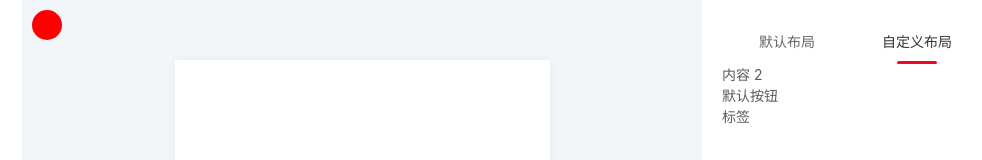
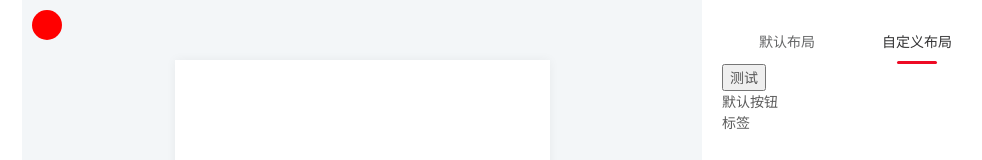
Before and after one commit to yanghuanrong/RelaxH5, a Vue app: page / in a window 1280 px wide. Both pictures are taken after a click on the tab "自定义布局". Shown: the top 160 px of the page, without its empty margins (278-1260 px from the left). Built offline with nearby package versions, Linux system fonts and the light colour scheme; what @components/index would draw is missing.

Commit message:
解决拖拽克隆问题

```diff
--- a/client/views/editProject/rightComponent/index.vue
+++ b/client/views/editProject/rightComponent/index.vue
@@ -7,6 +7,7 @@
             :list="list"
             :options="{sort:false}"
             :group="{ name: 'layouts', pull: 'clone', put: false}"
+            :clone="clone"
           >
             <Container
               v-for="(item, i) in list"
@@ -16,13 +17,16 @@
             />
           </draggable>
         </van-tab>
-        <van-tab title="自定义布局">内容 2</van-tab>
+        <van-tab title="自定义布局">
+          <button @click="test">测试</button>
+        </van-tab>
       </van-tabs>
 
       <draggable
         :list="component"
         :options="{sort:false}"
         :group="{ name: 'layouts', pull: 'clone', put: false}"
+        :clone="clone"
       >
         <template v-for="(item, i) in component">
           <div :key="'component' + i">{{item.componentText}}</div>
@@ -66,9 +70,13 @@ export default {
       layoutTab: 0
     };
   },
-  watch:{
-    list(value){
-      console.log(value, 1)
+  methods: {
+    test(){
+      console.log(this.list)
+    },
+    clone(obj){
+      const newObj = JSON.parse(JSON.stringify(obj))
+      return newObj
     }
   }
 };
```
